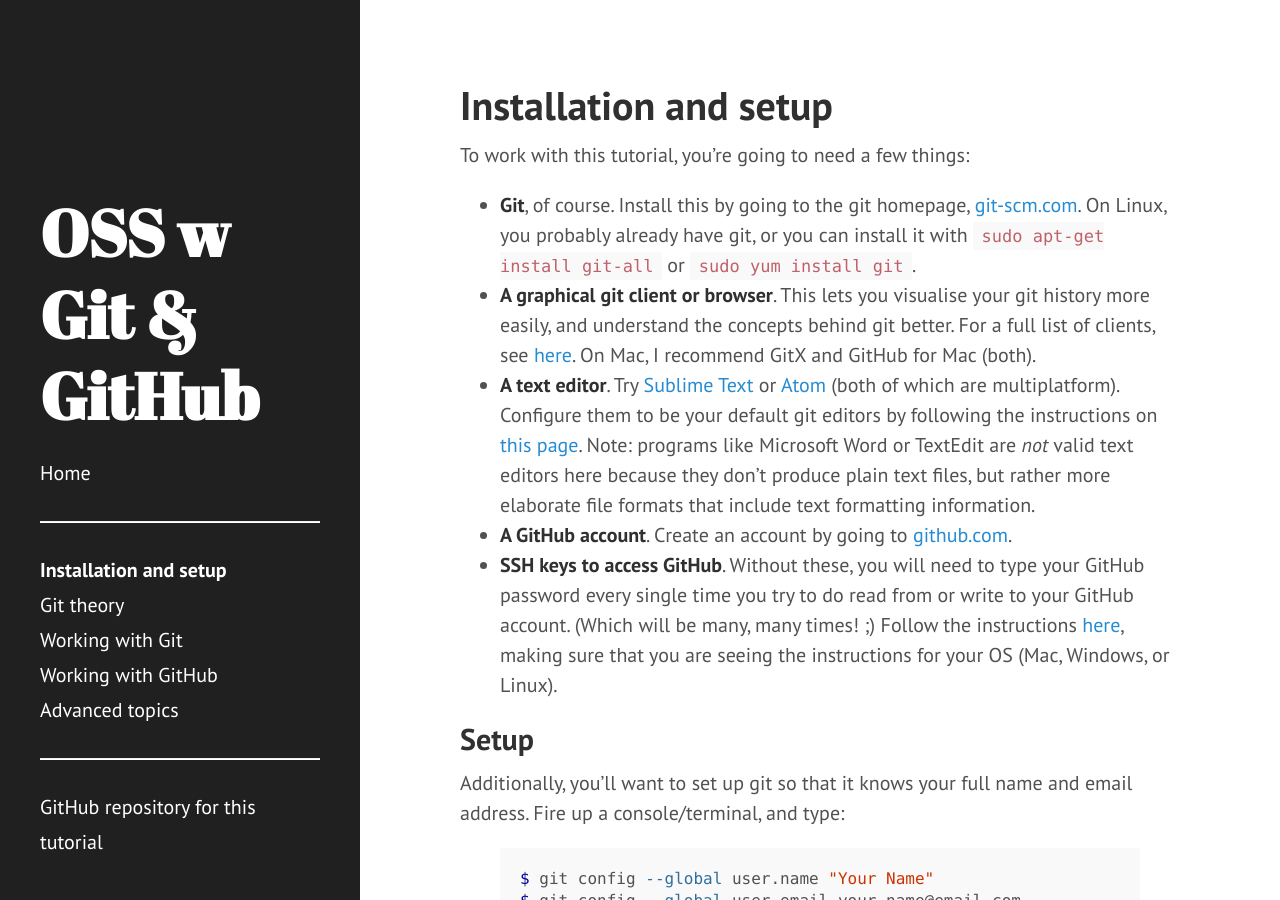
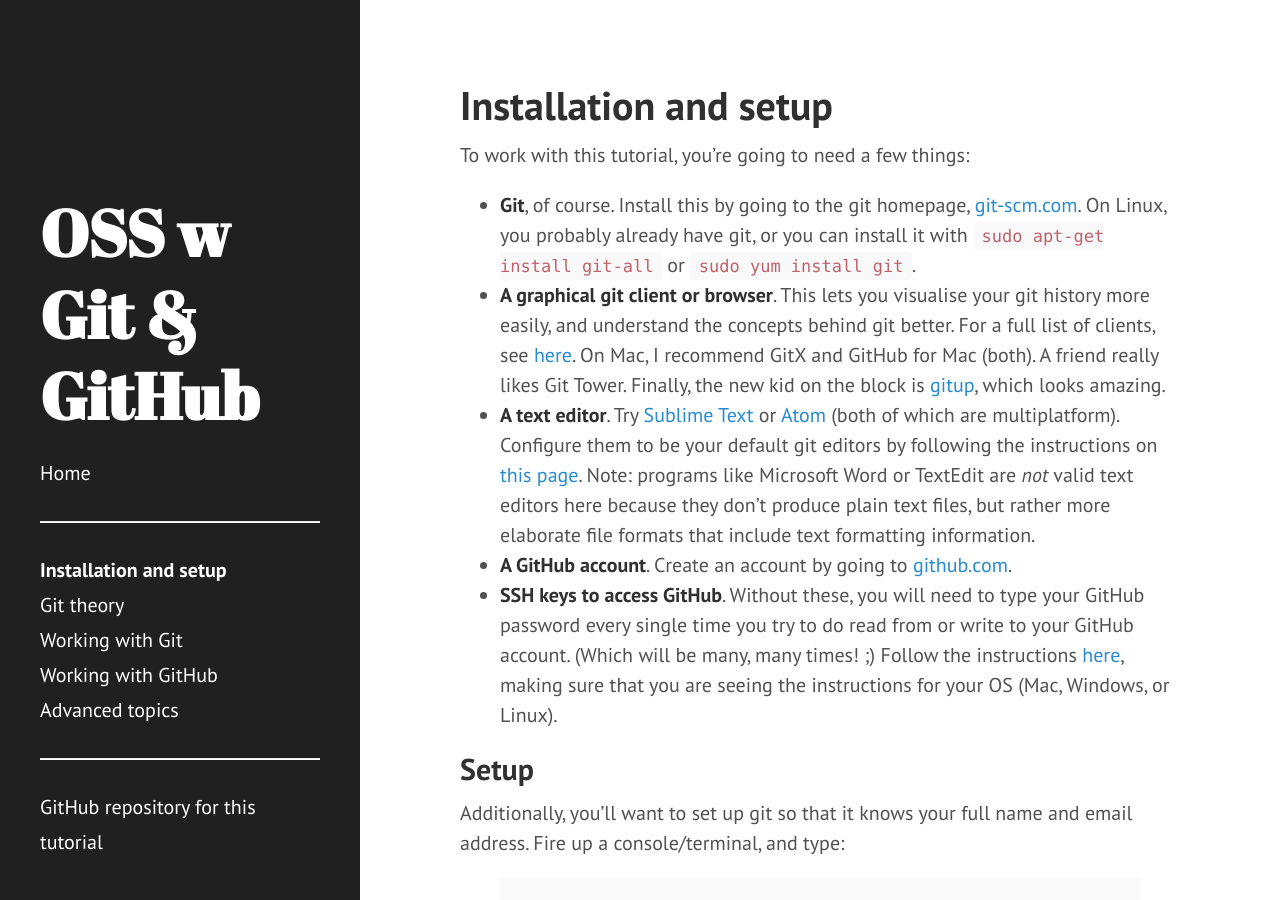
Before and after one commit to jni/git-tutorial, a Jekyll site: the page built from 0-installation.md, in a window 1280 px wide and 900 px high. Built offline with Jekyll 4.4.1, drawn with Linux system fonts in a browser that asks for light colours.

Commit message:
Mention additional GUIs

```diff
--- a/0-installation.md
+++ b/0-installation.md
@@ -13,7 +13,9 @@
 - **A graphical git client or browser**. This lets you visualise your git
   history more easily, and understand the concepts behind git better. For a
   full list of clients, see [here](http://git-scm.com/downloads/guis). On Mac,
-  I recommend GitX and GitHub for Mac (both).
+  I recommend GitX and GitHub for Mac (both). A friend really likes Git Tower.
+  Finally, the new kid on the block is [gitup](http://gitup.co), which looks
+  amazing.
 - **A text editor**. Try [Sublime Text](http://www.sublimetext.com)
   or [Atom](https://atom.io) (both of which are multiplatform). Configure them
   to be your default git editors by following the instructions on
```
